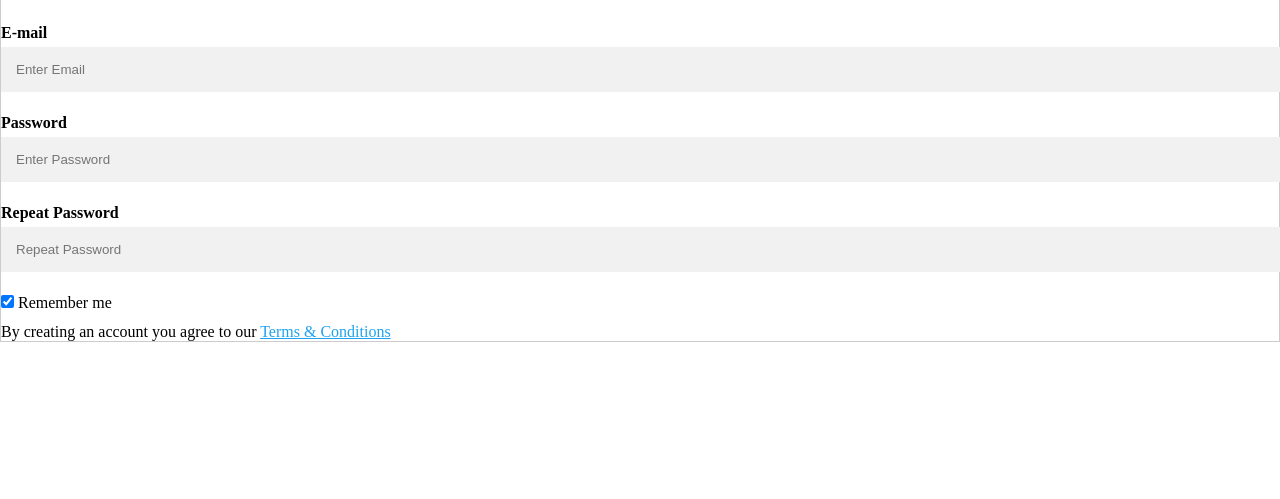
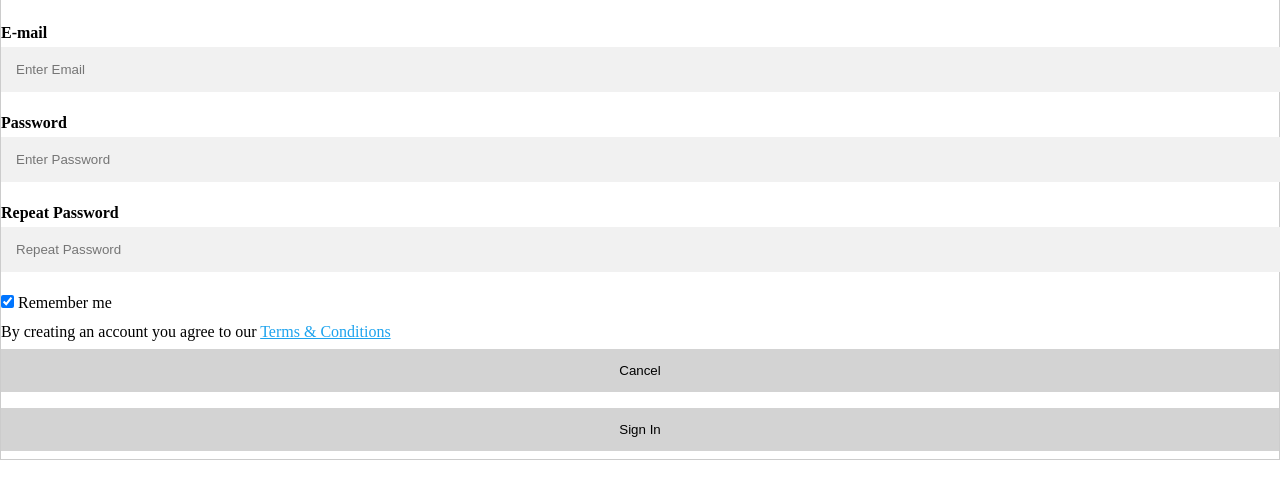
Before and after one commit to Barbra-Mududa/E-commerce, a plain HTML site: page assets/pages/account.html in a window 1280 px wide. Shown: the part 59-558 px from the top of the page. Drawn offline with Linux system fonts and the light colour scheme.

Commit message:
click buttons

```diff
--- a/assets/CSS/account.css
+++ b/assets/CSS/account.css
@@ -15,9 +15,23 @@
   /* style labels */
   input[type=text]:focus, input[type=password]:focus {
     background-color: #ddd;
-    outline: none;
+    outline: none
   }
   hr {
     border: 1px solid #1da3ee;
     margin-bottom: 25px;
+
   }
+
+  /* button section */
+  button {
+    background-color: lightgray;
+    color: black;
+    padding: 14px 20px;
+    margin: 8px 0;
+    border: none;
+    cursor: pointer;
+    width: 100%;
+    /* opacity: 0.9; */
+
+  }
--- a/assets/pages/account.html
+++ b/assets/pages/account.html
@@ -29,6 +29,11 @@
           <p>By creating an account you agree to our <a href="#" style="color:#1da3ee;">Terms & Conditions</a></p>
          </div>
 
+        <div class="signin">
+            <button type="button" class="cancel" >Cancel</button>
+            <button type="submit" class="signin">Sign In</button>
+
+
     <script src="/assets/javascript/account.js"></script>
 </body>
 </html>
```
